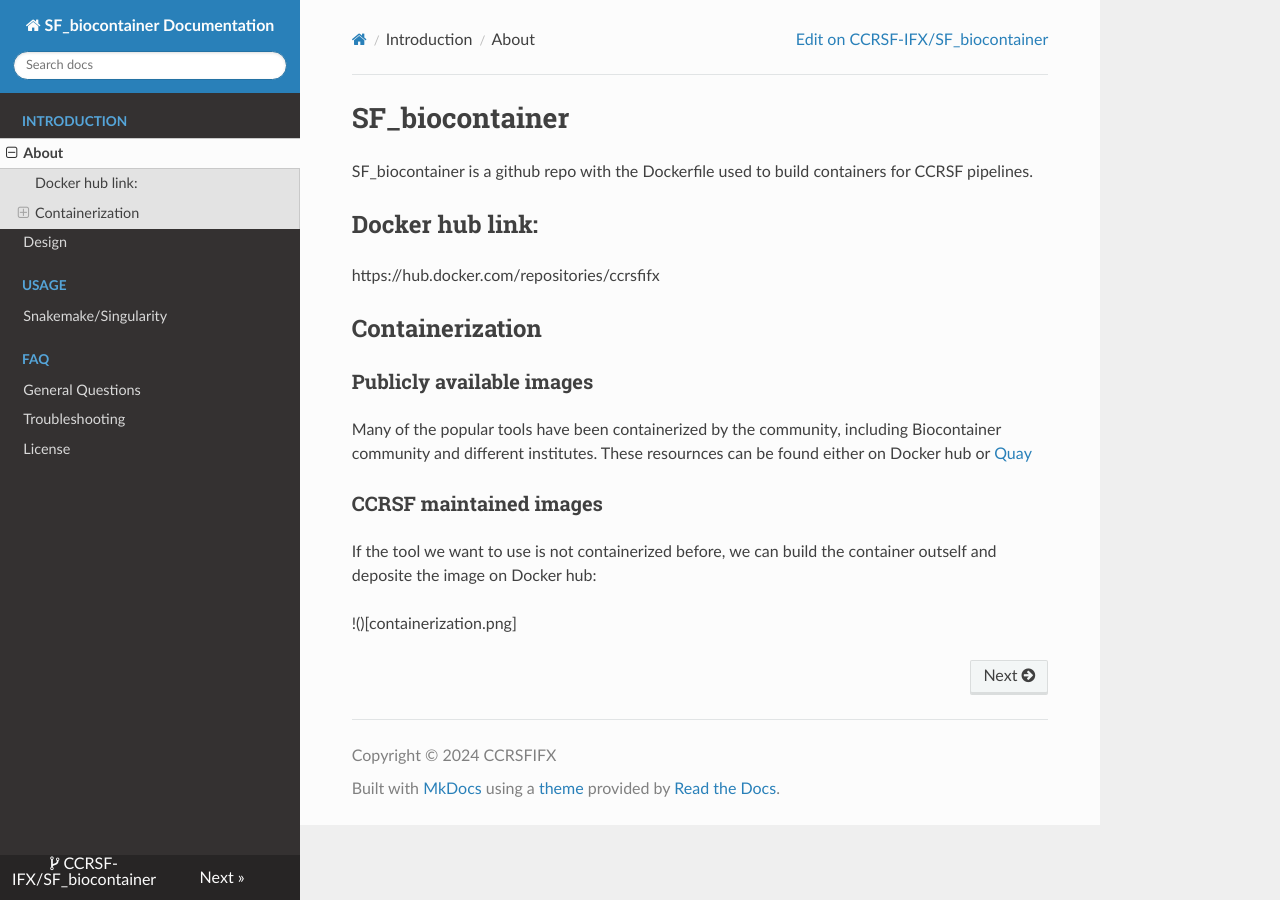
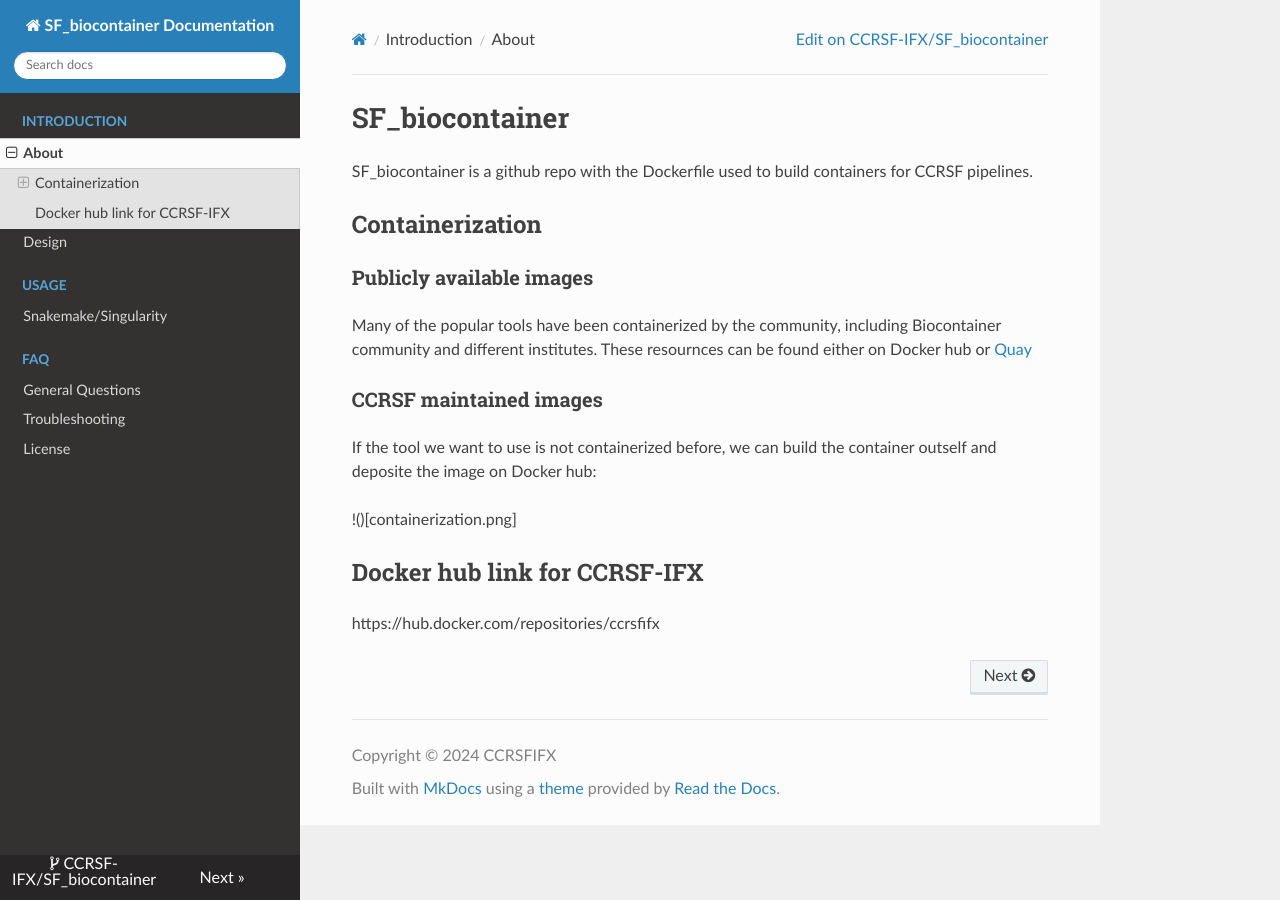
Before and after one commit to CCRSF-IFX/SF_biocontainer, an MkDocs documentation site: the page built from docs/index.md, in a window 1280 px wide. Built offline with MkDocs 1.6.1, drawn with Linux system fonts in a browser that asks for light colours; nearby versions of some CDN libraries.

Commit message:
Update index.md

```diff
--- a/docs/index.md
+++ b/docs/index.md
@@ -18,3 +14,7 @@
 If the tool we want to use is not containerized before, we can build the container outself and deposite the image on Docker hub:
 
 !()[containerization.png]
+
+## Docker hub link for CCRSF-IFX
+
+https://hub.docker.com/repositories/ccrsfifx
```
Also changed, not shown: other parts of docs/index.md (+0 -4 lines).
